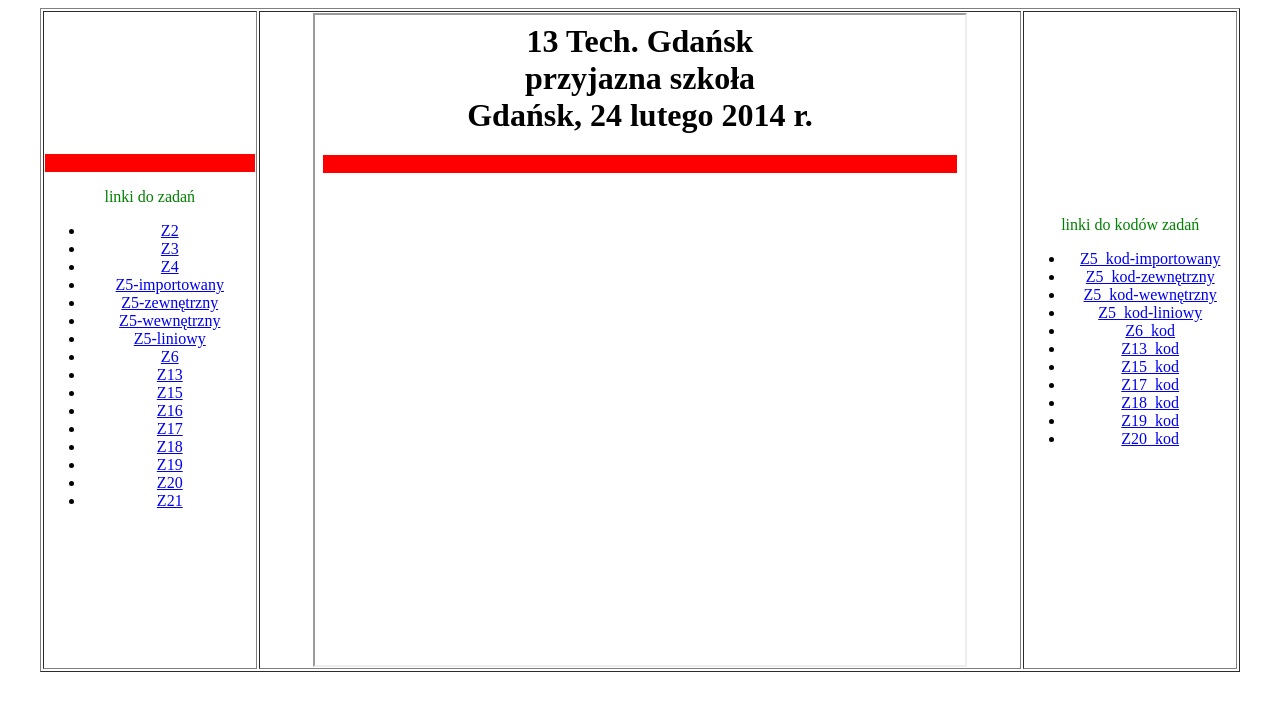
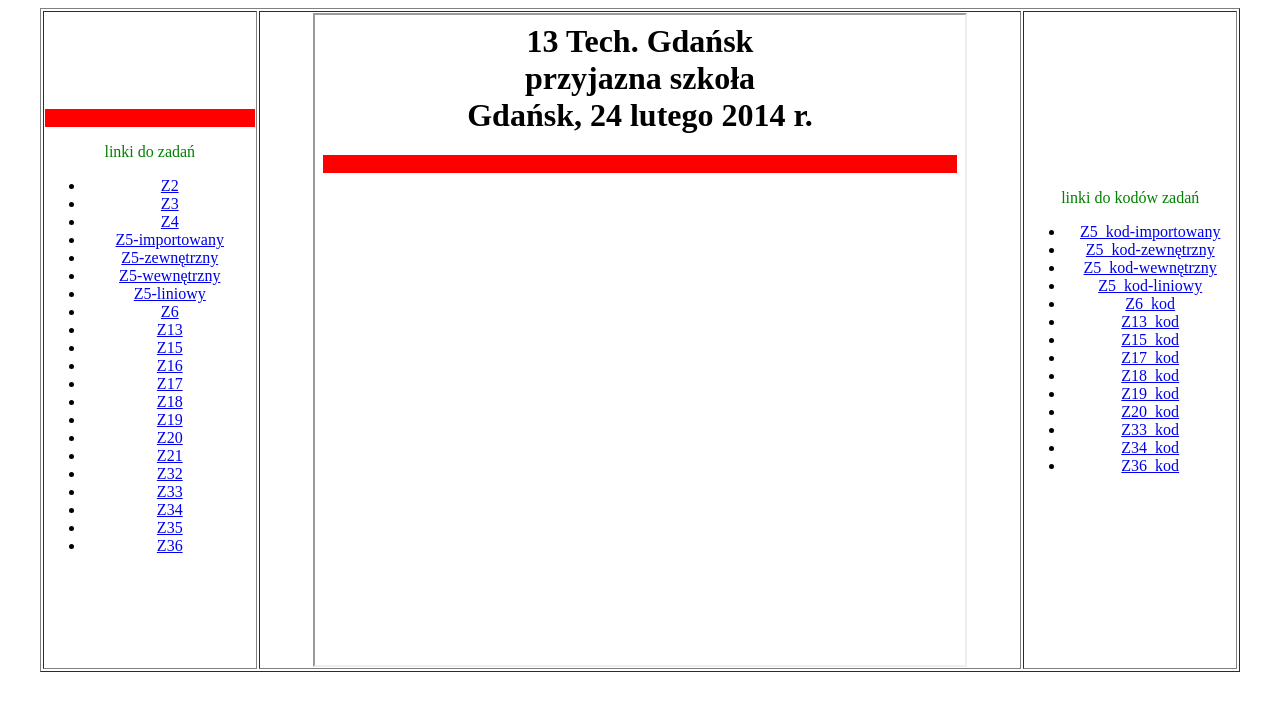
Before and after one commit to Karo122/Prac_witr_ap3, a plain HTML site: page index.html in a window 1280 px wide. Drawn offline with Linux system fonts and the light colour scheme.

Commit message:
Update index.html

```diff
--- a/index.html
+++ b/index.html
@@ -27,6 +27,12 @@
 						<li><a href="rzes_z19.html" target="strony">Z19</a></li>
 						<li><a href="rzes_z20.html" target="strony">Z20</a></li>
 						<li><a href="rzes_z21.html" target="strony">Z21</a></li>
+
+						<li><a href="rzes_z32.html" target="strony">Z32</a></li>
+						<li><a href="rzes_z33.html" target="strony">Z33</a></li>
+						<li><a href="rzes_z34.html" target="strony">Z34</a></li>
+						<li><a href="rzes_z35.html" target="strony">Z35</a></li>
+						<li><a href="rzes_z36.html" target="strony">Z36</a></li>
 					</ul>
 				</td>
 				<td align=center>
@@ -46,7 +52,15 @@
 						<li><a href="rzes_z17_kod.html" target="strony">Z17_kod</a></li>
 						<li><a href="rzes_z18_kod.html" target="strony">Z18_kod</a></li>
 						<li><a href="rzes_z19_kod.html" target="strony">Z19_kod</a></li>
+
 						<li><a href="rzes_z20_kod.html" target="strony">Z20_kod</a></li>
+<li><a href="rzes_z33_kod.html" target="strony">Z33_kod</a></li>
+<li><a href="rzes_z34_kod.html" target="strony">Z34_kod</a></li>
+<li><a href="rzes_z36_kod.html" target="strony">Z36_kod</a></li>
+
+
+
+
 				 </ul>
 				</td>
 		</tr>
```
